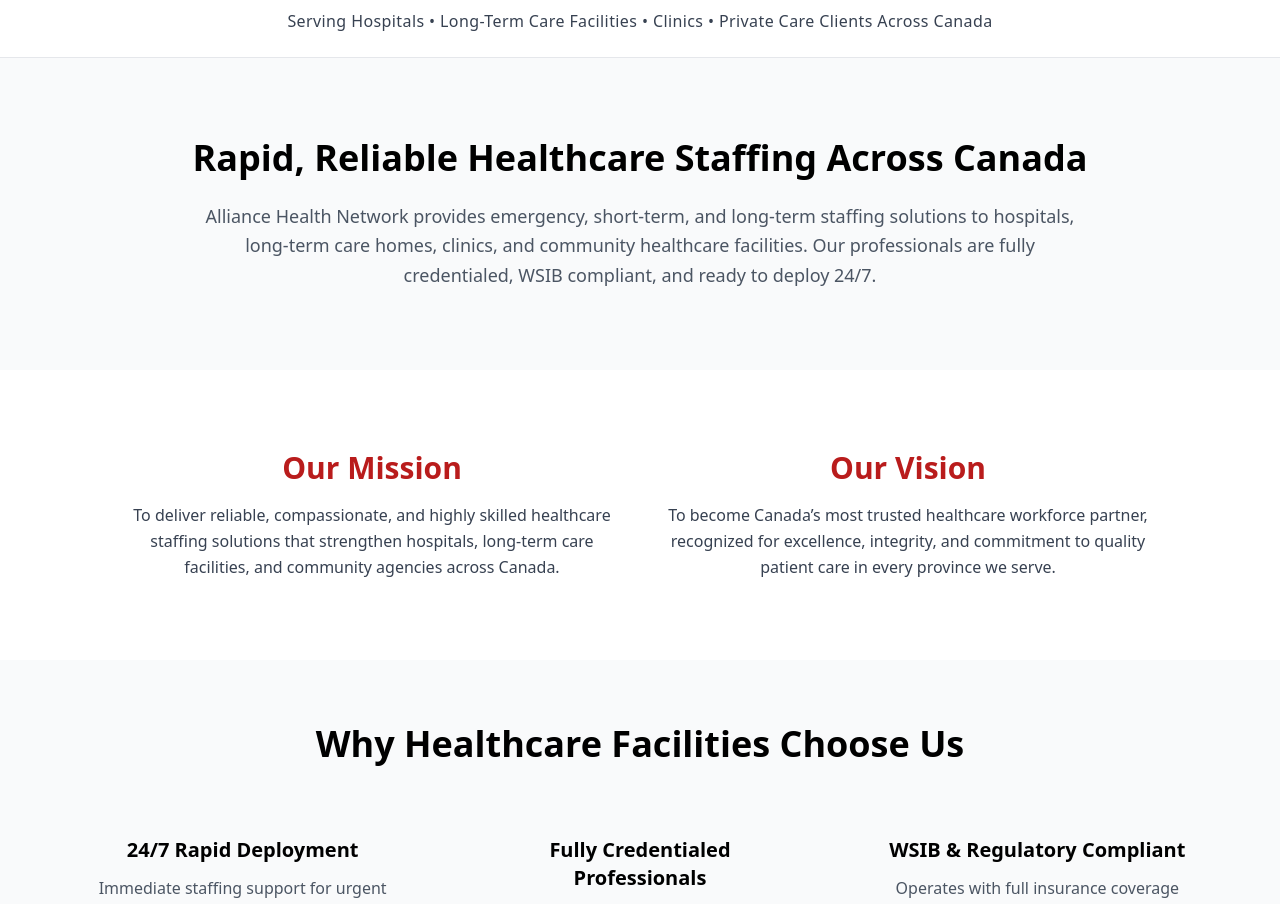
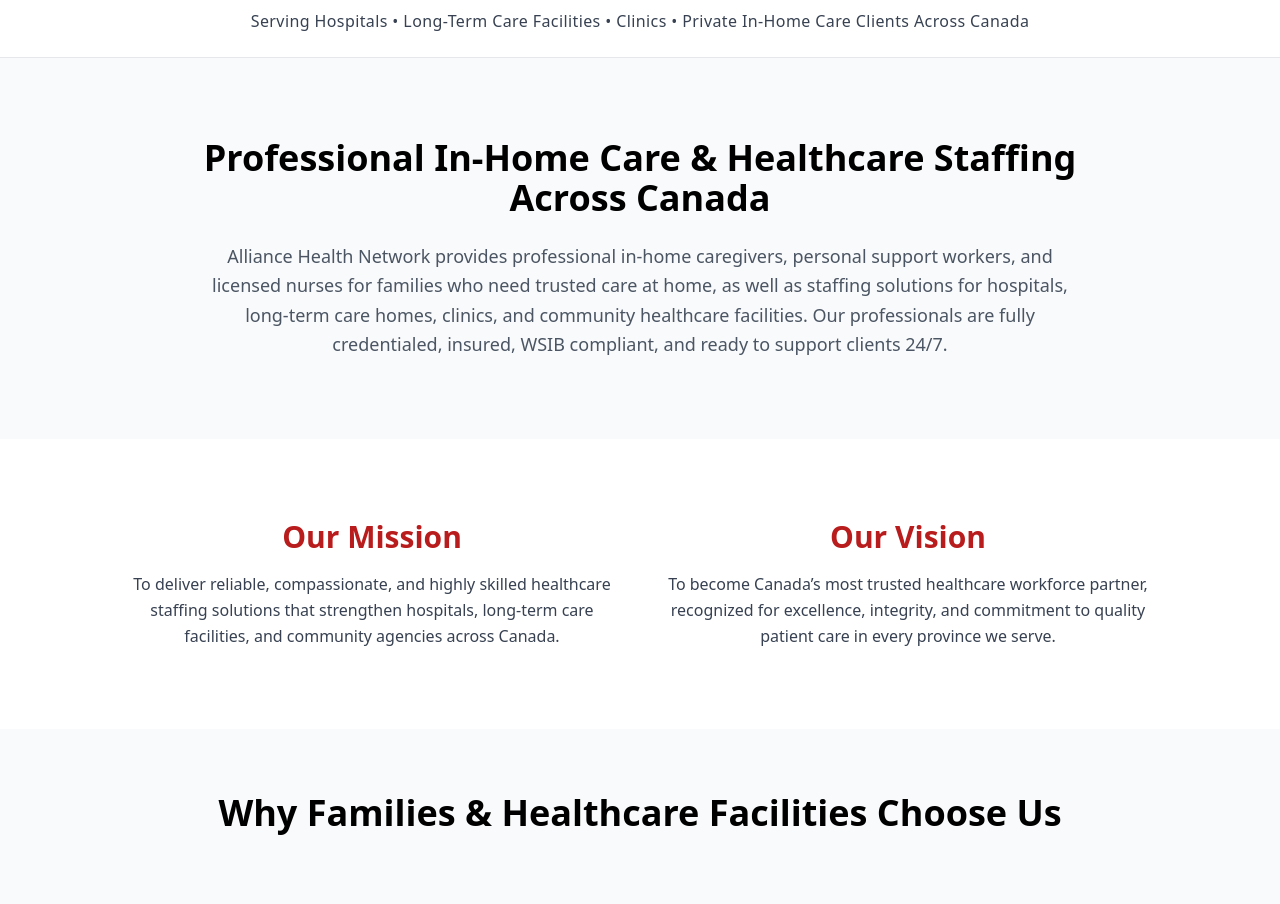
Before and after one commit to AllianceHealthNetwork/alliance-health-network, a React (Create React App) app: page / in a window 1280 px wide. Shown: the part 800-1704 px from the top of the page. Built offline with nearby package versions, Linux system fonts and the light colour scheme.

Commit message:
Final form test

```diff
--- a/src/App.js
+++ b/src/App.js
@@ -157,7 +157,7 @@
       <section className="bg-white border-b">
         <div className="max-w-7xl mx-auto px-6 py-6 text-center">
           <p className="text-gray-700 font-medium tracking-wide">
-            Serving Hospitals • Long-Term Care Facilities • Clinics • Private Care Clients Across Canada
+            Serving Hospitals • Long-Term Care Facilities • Clinics • Private In‑Home Care Clients Across Canada
           </p>
         </div>
       </section>
@@ -166,14 +166,11 @@
       <section id="about" className="py-20 px-6 bg-gray-50 text-center scroll-mt-24">
         <div className="max-w-4xl mx-auto">
           <h2 className="text-4xl font-bold mb-6">
-            Rapid, Reliable Healthcare Staffing Across Canada
+            Professional In‑Home Care & Healthcare Staffing Across Canada
           </h2>
 
           <p className="text-lg text-gray-600 leading-relaxed">
-            Alliance Health Network provides emergency, short-term, and long-term
-            staffing solutions to hospitals, long-term care homes, clinics, and
-            community healthcare facilities. Our professionals are fully
-            credentialed, WSIB compliant, and ready to deploy 24/7.
+            Alliance Health Network provides professional in‑home caregivers, personal support workers, and licensed nurses for families who need trusted care at home, as well as staffing solutions for hospitals, long-term care homes, clinics, and community healthcare facilities. Our professionals are fully credentialed, insured, WSIB compliant, and ready to support clients 24/7.
           </p>
         </div>
       </section>
@@ -204,14 +201,13 @@
       {/* WHY CHOOSE US SECTION */}
       <section id="why" className="py-16 px-6 bg-gray-50 text-center scroll-mt-24">
         <div className="max-w-6xl mx-auto">
-          <h2 className="text-3xl md:text-4xl font-bold mb-12">Why Healthcare Facilities Choose Us</h2>
+          <h2 className="text-3xl md:text-4xl font-bold mb-12">Why Families & Healthcare Facilities Choose Us</h2>
 
           <div className="grid md:grid-cols-3 gap-10">
             <div className="p-6">
               <h3 className="text-xl font-semibold mb-3">24/7 Rapid Deployment</h3>
               <p className="text-gray-600">
-                Immediate staffing support for urgent shortages and planned coverage gaps
-                across Ontario, Newfoundland and Labrador, and expanding Canadian provinces.
+                Immediate caregiver or staffing support for urgent family needs, hospital shortages, and planned coverage gaps across Ontario and expanding Canadian provinces.
               </p>
             </div>
 
@@ -411,16 +407,45 @@
 
       {/* FOOTER */}
       <section id="staffing" className="py-20 px-6 bg-red-700 text-white text-center scroll-mt-24">
-        <h2 className="text-4xl font-bold mb-6">Request Staffing Support</h2>
+        <h2 className="text-4xl font-bold mb-6">Request Care or Staffing Support</h2>
         <p className="mb-8 text-lg">
-          Submit your staffing request for immediate response from our 24/7 coordination team. We provide emergency deployment, short-term contracts, and long-term workforce partnerships.
+          Submit your request for in‑home care or facility staffing and receive a prompt response from our 24/7 coordination team. We provide emergency caregiver support, short-term relief care, transportation assistance, and long-term workforce partnerships.
         </p>
-        <a
-          href="mailto:staffing@alliancehealthnetwork.ca?subject=Staffing Request"
-          className="bg-white text-red-700 px-8 py-4 rounded-lg font-semibold shadow hover:bg-gray-100 transition"
-        >
-          Submit Staffing Request
-        </a>
+        <form action="https://formspree.io/f/yourformid" method="POST" className="max-w-3xl mx-auto bg-white text-black p-8 rounded-2xl shadow-lg space-y-6">
+          <div className="grid md:grid-cols-2 gap-6">
+            <input type="text" placeholder="Full Name" className="p-3 border rounded-lg w-full" required />
+            <input type="text" placeholder="Organization / Family Name" className="p-3 border rounded-lg w-full" required />
+          </div>
+
+          <div className="grid md:grid-cols-2 gap-6">
+            <input type="email" placeholder="Email Address" className="p-3 border rounded-lg w-full" required />
+            <input type="tel" placeholder="Phone Number" className="p-3 border rounded-lg w-full" required />
+          </div>
+
+          <div className="grid md:grid-cols-2 gap-6">
+            <select className="p-3 border rounded-lg w-full" required>
+              <option value="">Service Type</option>
+              <option>In-Home Care</option>
+              <option>Facility Staffing</option>
+            </select>
+            <select className="p-3 border rounded-lg w-full" required>
+              <option value="">Urgency Level</option>
+              <option>Emergency (Within 24 Hours)</option>
+              <option>Short-Term Coverage</option>
+              <option>Long-Term Support</option>
+            </select>
+          </div>
+
+          <textarea placeholder="Brief Description of Care or Staffing Needs" rows="4" className="p-3 border rounded-lg w-full" required></textarea>
+
+          <button type="submit" className="bg-red-700 text-white px-8 py-4 rounded-lg font-semibold shadow hover:bg-red-800 transition w-full">
+            Submit Request
+          </button>
+
+          <p className="text-sm text-gray-500 text-center">
+            After submission, our coordination team will contact you within 24 hours.
+          </p>
+        </form>
       </section>
 
       {/* FAQ SECTION */}
```
